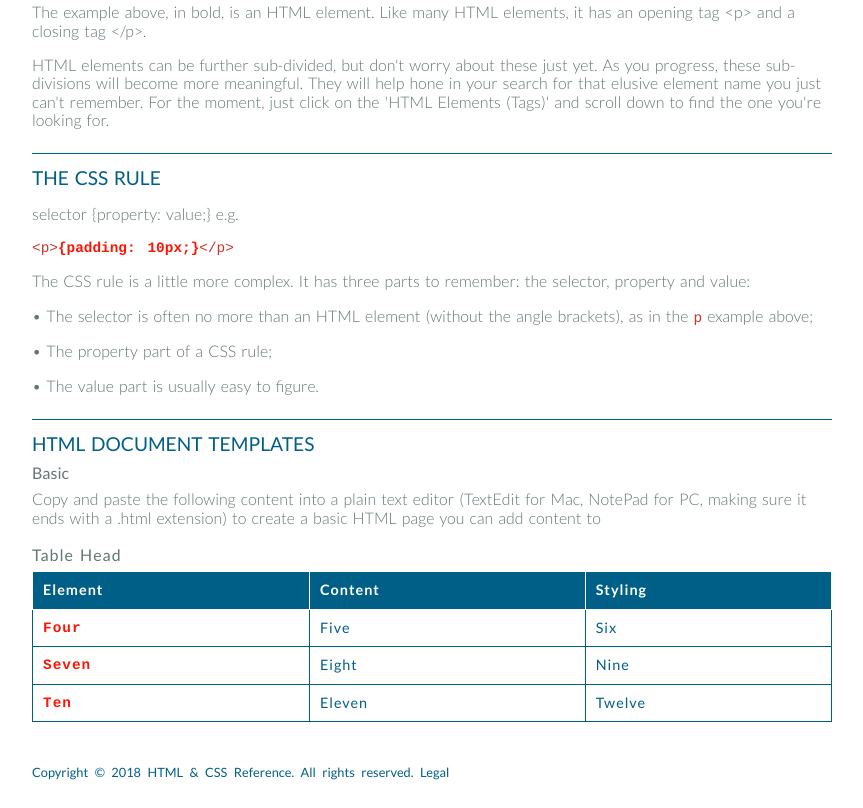
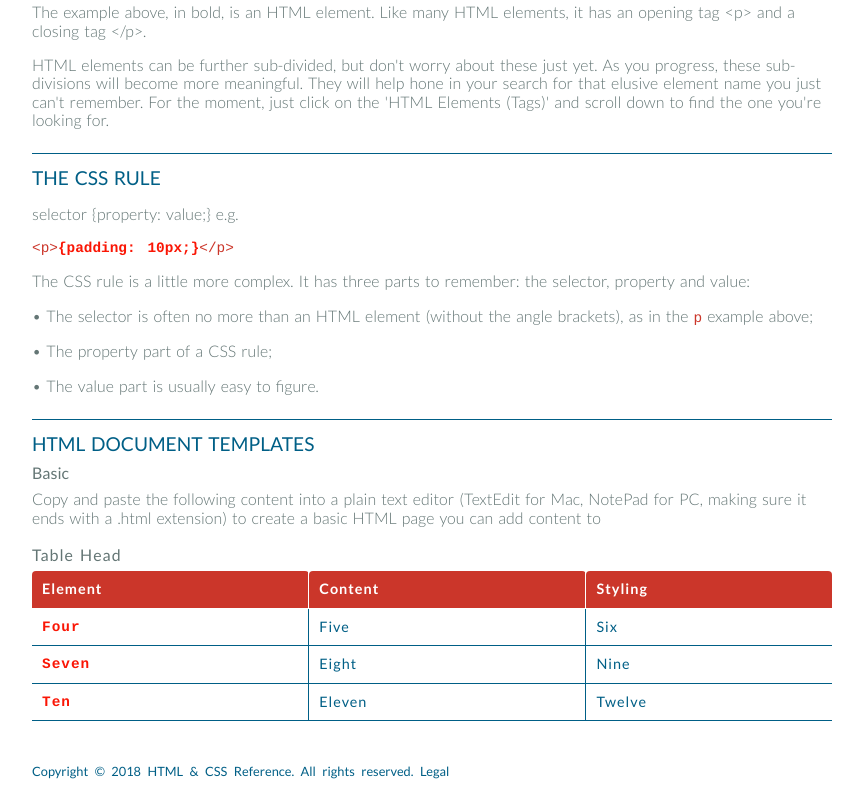
Before and after one commit to CHKass/coderef, a website: page app/index.html in a window 1280 px wide. Shown: the part 1138-1946 px from the top of the page, without its empty margins (268-1131 px from the left). Drawn offline with Linux system fonts and the light colour scheme.

Commit message:
Reworked the Table css

```diff
--- a/app/assets/styles/modules/_table.css
+++ b/app/assets/styles/modules/_table.css
@@ -10,19 +10,26 @@ table {
 }
 
 td, th {
-    border:1px solid $mainBlue;
+    border-bottom:1px solid $mainBlue;
+    border-right:1px solid $mainBlue;
     padding:10px 10px;
     text-align:left;
 }
 
 th {
 	color:#fff;
-	background-color:$mainBlue;
-	border:1px solid #fff;
+	background-color:$mainRed;
+    border-radius:4px 4px 0px 0px;
+    border-right:1px solid #fff;
+	border-bottom:1px solid #fff;
 }
 
 td {
     text-align:left;
+}
+
+.last-col {
+    border-right:none;
 }
 
 caption {
--- a/app/index.html
+++ b/app/index.html
@@ -202,22 +202,22 @@
             <tr class="first-hero-content__body-blue">
               <th>Element</th>
               <th>Content</th>
-              <th>Styling</th>
+              <th class="last-col">Styling</th>
             </tr>
             <tr>
               <td class="fwfont__focus">Four</td>
               <td class="first-hero-content__body-blue">Five</td>
-              <td class="first-hero-content__body-blue">Six</td>
+              <td class="first-hero-content__body-blue last-col">Six</td>
             </tr>
             <tr>
               <td class="fwfont__focus">Seven</td>
               <td class="first-hero-content__body-blue">Eight</td>
-              <td class="first-hero-content__body-blue">Nine</td>
+              <td class="first-hero-content__body-blue last-col">Nine</td>
             </tr>
             <tr>
               <td class="fwfont__focus">Ten</td>
               <td class="first-hero-content__body-blue">Eleven</td>
-              <td class="first-hero-content__body-blue">Twelve</td>
+              <td class="first-hero-content__body-blue last-col">Twelve</td>
             </tr>
         </table>
 
--- a/app/temp/styles/styles.css
+++ b/app/temp/styles/styles.css
@@ -1139,19 +1139,26 @@ table {
 }
 
 td, th {
-    border:1px solid #005f86;
+    border-bottom:1px solid #005f86;
+    border-right:1px solid #005f86;
     padding:10px 10px;
     text-align:left;
 }
 
 th {
 	color:#fff;
-	background-color:#005f86;
-	border:1px solid #fff;
+	background-color:#cb362a;
+    border-radius:4px 4px 0px 0px;
+    border-right:1px solid #fff;
+	border-bottom:1px solid #fff;
 }
 
 td {
     text-align:left;
+}
+
+.last-col {
+    border-right:none;
 }
 
 caption {
```
